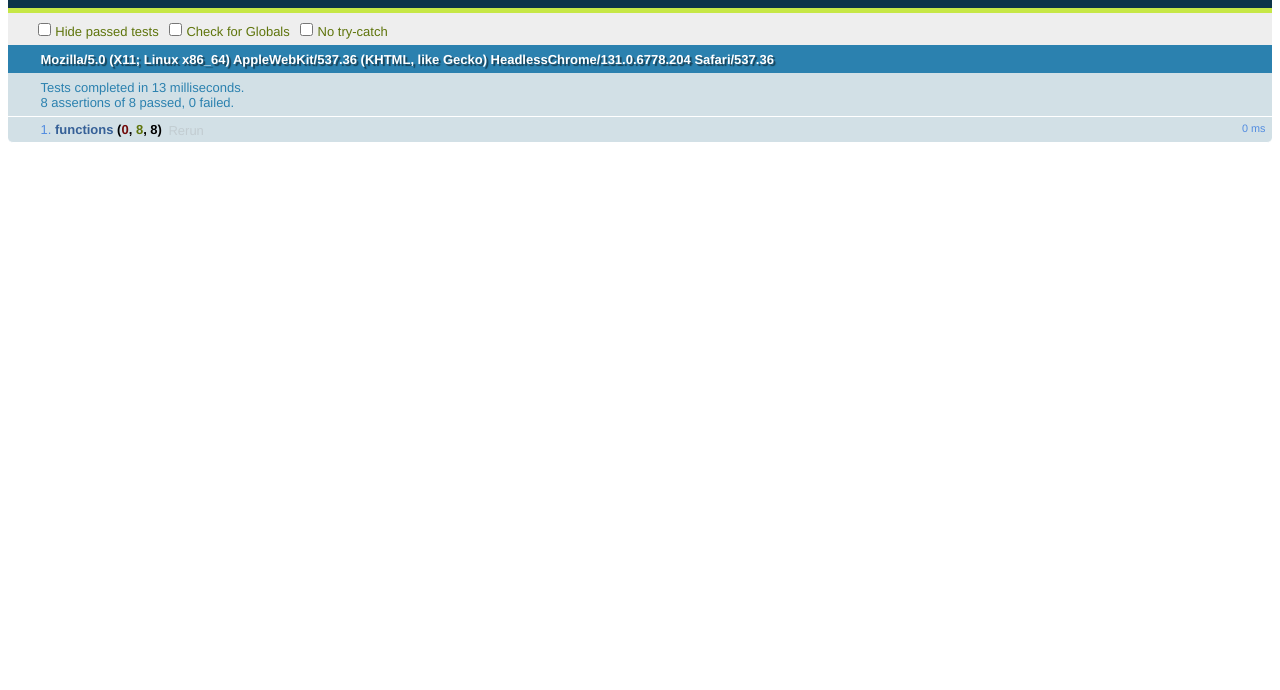
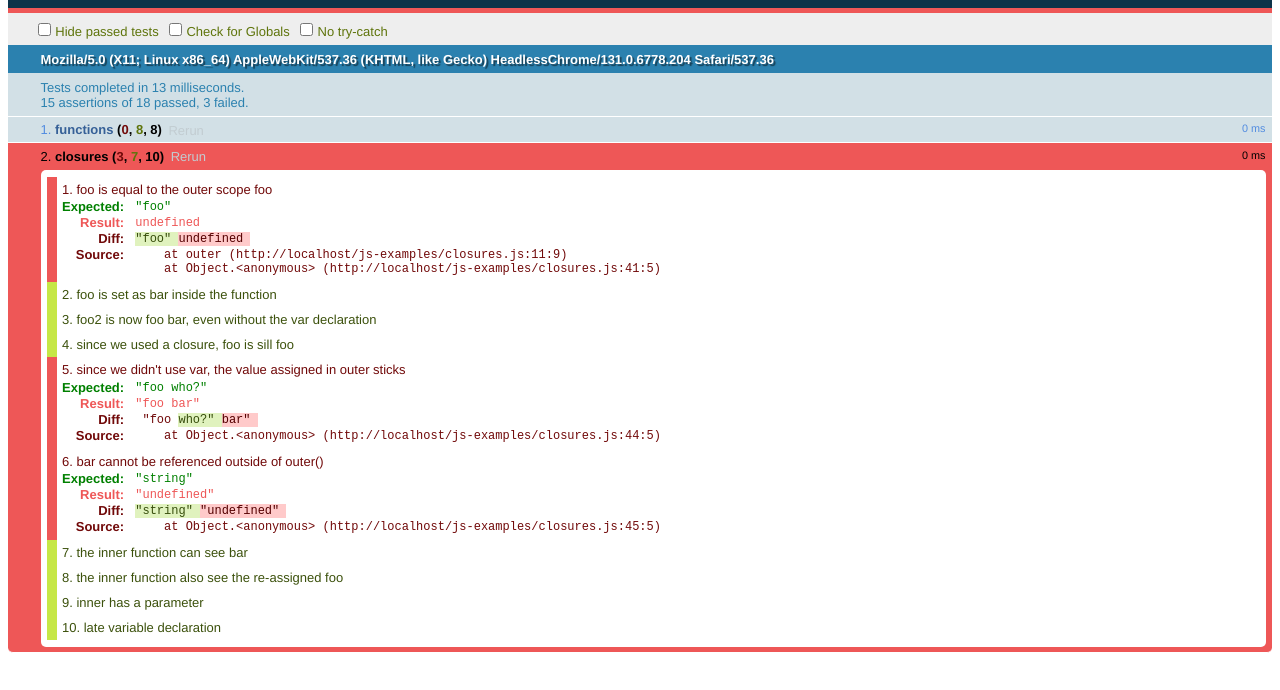
Before and after one commit to lookinginstereo/js-examples, a plain HTML site: page js-examples/js.html in a window 1280 px wide. Shown: the part 48-738 px from the top of the page. Drawn offline with Linux system fonts and the light colour scheme.

Commit message:
Adding an example for closures

```diff
--- /dev/null
+++ b/js-examples/closures.js
@@ -0,0 +1,50 @@
+//Many of these examples are excerpts from John Resig's "Secrets of the Javascript Ninja"
+//A very good read and worthwhile reference.
+test("closures", function(){
+    var foo = "foo",
+        foo2 = "foo who?",
+        foo3 = "foo me?",
+        foo4 = "foo you!",
+        otherFunction;
+
+    function outer(){
+        equal(foo, "foo", "foo is equal to the outer scope foo");
+        //here we assign a variable normally, the var declaration creates
+        //a closure inside of this function
+        var foo = "bar";
+        equal(foo, "bar", "foo is set as bar inside the function");
+
+        //assign foo2 without the var, this will effect the outer
+        //foo2 definition as well as the internal reference
+        foo2 = "foo bar";
+        equal(foo2, "foo bar", "foo2 is now foo bar, even without the var declaration");
+        var bar = "bar";
+
+        //here we create an inner function that can reference the closure inwide of outer
+        function inner(param){
+            //the inner function can see all of the variables
+            //that are declared in the enclosing function
+            equal(bar, "bar", "the inner function can see bar");
+            equal(foo, "bar", "the inner function also see the re-assigned foo");
+
+            //the inner function can read parameters
+            ok(param,"inner has a parameter");
+
+            //the inner function can also have late references to
+            //things that are declared in the scope of the caller
+            ok(wayTooLate, "late variable declaration");
+        }
+        //now we assign this outer reference to the inner function
+        otherFunction = inner;
+    }
+
+    outer();
+
+    equal(foo,"foo", "since we used a closure, foo is sill foo"),
+    equal(foo2,"foo who?", "since we didn't use var, the value assigned in outer sticks");
+    equal(typeof bar, "string", "bar cannot be referenced outside of outer()");
+
+    //wayToLate is referenced in inner(). Since we're
+    var wayTooLate = "late declaration!";
+    otherFunction("hello!");
+});
--- a/js-examples/js.html
+++ b/js-examples/js.html
@@ -11,4 +11,5 @@
     </body>
     <script src="../libs/qunit.js"></script>
     <script src="functions.js"></script>
+    <script src="closures.js"></script>
 </html>
```
